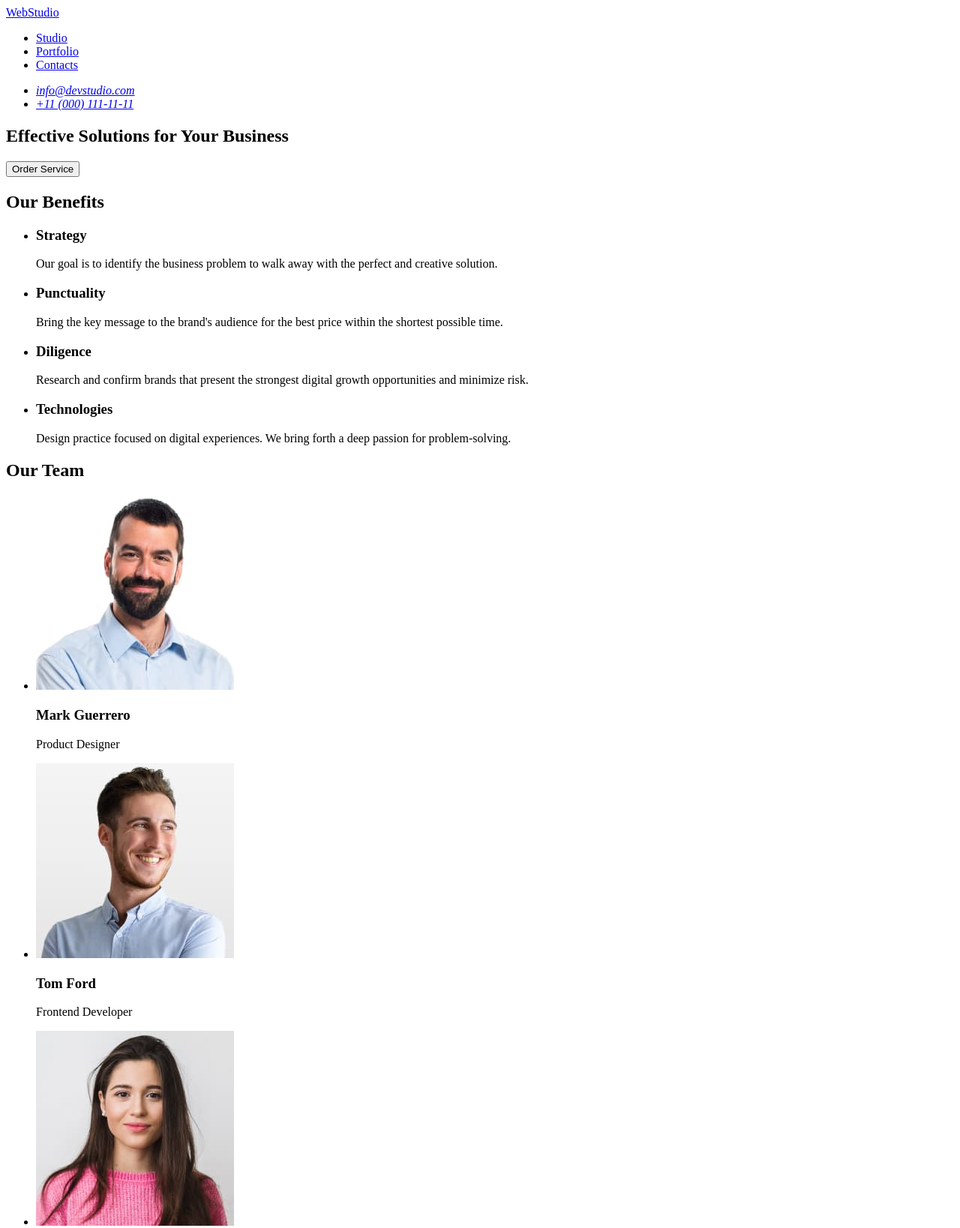
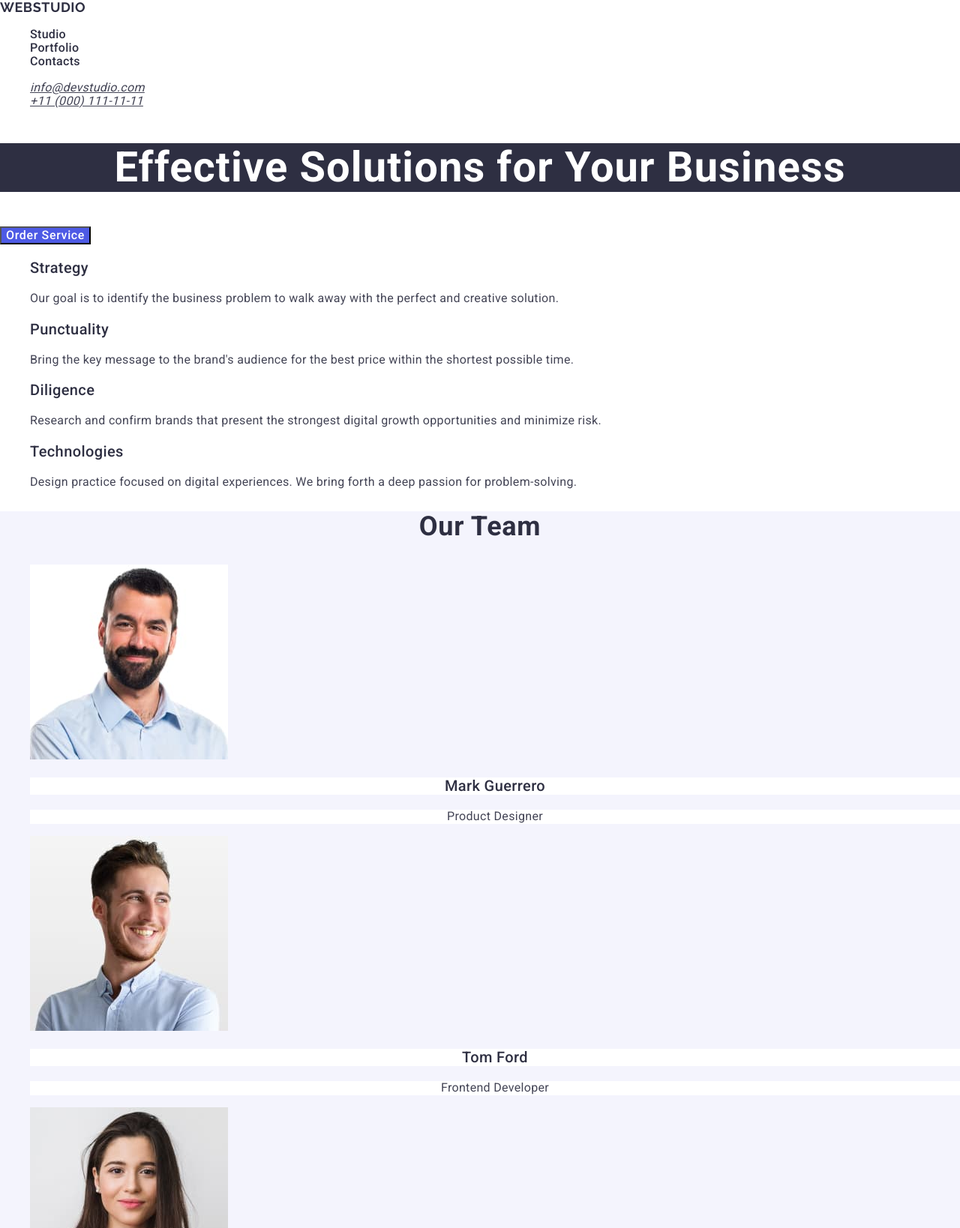
Before and after one commit to Lyudmyla13P/goit-markup-hw-02, a plain HTML site: page index.html in a window 1280 px wide. Shown: the top 1638 px of the page at 75% size. Drawn offline with nearby package versions, Linux system fonts and the light colour scheme.

Commit message:
update hw2

```diff
--- /dev/null
+++ b/css/styles.css
@@ -0,0 +1,181 @@
+/* =======Common styles======= */
+.list{
+    list-style-type: none;
+}
+.link{
+    text-decoration: none;
+}
+button{
+    cursor: pointer;
+}
+body{
+    font-family: 'Roboto', sans-serif;
+    color: #2E2F42;
+}
+/* =======Common styles======= */
+
+/* =======Header styles======= */
+.logo{
+
+        font-family: 'Raleway', sans-serif;
+        font-size: 18px;
+        font-weight: 700;
+        line-height:1,16;
+        letter-spacing: 0.03em;
+        text-transform: uppercase;
+        color: #2E2F42;
+    }
+.menu-link{
+
+    font-size: 16px;
+    font-weight: 500;
+    line-height: 1,5;
+    letter-spacing: 0.02em;
+    color:#2E2F42;
+}
+.menu-link:hover,
+.menu-link:focus{
+    color: #4D5AE5;
+}
+/* =======Header styles======= */
+/*======== Adsress styles====== */
+.address-link{
+
+    font-family: 'Roboto', sans-serif;
+    font-size: 16px;
+    font-weight: 400;
+    line-height: 1,5;
+    letter-spacing: 0.02em;
+    color: #434455;
+}
+.address-link:hover,
+.address-link:focus{
+    color: #4D5AE5;
+}
+.title{
+
+        text-align: center;
+        font-family: 'Roboto', sans-serif;
+        font-size: 56px;
+        font-weight: 700;
+        line-height: 1,07;
+        letter-spacing: 0.02em;
+        color:#FFF;
+        background: #2E2F42;
+}
+.order-service{
+        font-size: 16px;
+        font-weight: 500;
+        line-height: 1,5;
+        letter-spacing: 0.04em;
+        background: var(--IRIS, #4D5AE5);
+        color: var(--WHITE, #FFF);
+        font-family: 'Roboto', sans-serif;
+}
+.order-service:hover{
+    color:#4D5AE5
+}
+.our-benefits{
+font-family: 'Roboto', sans-serif;
+}
+.benefits{
+
+        font-size: 20px;
+        font-weight: 500;
+        line-height: 1,2;
+        letter-spacing: 0.02em;
+        color: var(--NAVY-BLUE, #2E2F42);
+}
+.description-of-benefits{
+
+        font-size: 16px;
+        font-weight: 400;
+        line-height: 1,5;
+        letter-spacing: 0.02em;
+        color: var(--SLATE, #434455);
+}
+.team{
+    background: var(--CLOUD, #F4F4FD);
+    font-family: 'Roboto', sans-serif;
+}
+.group{
+        text-align: center;
+        font-size: 36px;
+        font-weight: 700;
+        line-height: 1,11;
+        letter-spacing: 0.02em;
+        text-transform: capitalize;
+        color: var(--NAVY-BLUE, #2E2F42);
+}
+.section-heading{
+
+        text-align: center;
+        font-size: 20px;
+        font-weight: 500;
+        line-height: 1,2;
+        letter-spacing: 0.02em;
+        color: var(--NAVY-BLUE, #2E2F42);
+        background: var(--WHITE, #FFF);
+}
+.section-description{
+
+        text-align: center;
+        font-size: 16px;
+        font-weight: 400;
+        line-height: 1,5;
+        letter-spacing: 0.02em;
+        color: var(--SLATE, #434455);
+        background: var(--WHITE, #FFF);
+}
+.portfolio{
+    font-family: 'Roboto', sans-serif;
+}
+.portfolio-title{
+        text-align: center;
+        font-size: 36px;
+        font-weight: 700;
+        line-height: 1,11;
+        letter-spacing: 0.02em;
+        text-transform: capitalize;
+        color: var(--NAVY-BLUE, #2E2F42);
+}
+.portfolio-product{
+
+        font-size: 20px;
+        font-weight: 500;
+        line-height: 1,2;
+        letter-spacing: 0.02em;
+        color: var(--NAVY-BLUE, #2E2F42);
+}
+.portfolio-direction{
+
+        font-size: 16px;
+        font-weight: 400;
+        line-height: 1,5px;
+        letter-spacing: 0.02em;
+        color: var(--SLATE, #434455);
+}
+.footer{
+    background: var(--NAVY-BLUE, #2E2F42);
+
+}
+.logo-link{
+
+        font-family: Raleway;
+        font-size: 18px;
+        font-weight: 700;
+        line-height: 1,16;
+        letter-spacing: 0.03em;
+        text-transform: uppercase;
+        color: var(--CLOUD, #F4F4FD);
+        text-decoration: none;
+}
+.marketing{
+
+        font-family: Roboto;
+        font-size: 16px;
+        font-weight: 400;
+        line-height: 1,5;
+        letter-spacing: 0.02em;
+        color: var(--CLOUD, #F4F4FD);
+}
--- a/index.html
+++ b/index.html
@@ -4,102 +4,156 @@
     <meta charset="UTF-8">
     <meta name="viewport" content="width=device-width, initial-scale=1.0">
     <title>WebStudio</title>
+    <!-- Google Fonts -->
+    <link rel="preconnect" href="https://fonts.googleapis.com">
+    <link rel="preconnect" href="https://fonts.gstatic.com" crossorigin>
+    <link href="https://fonts.googleapis.com/css2?family=Raleway:wght@700&family=Roboto:wght@400;500;700&display=swap"
+        rel="stylesheet">
+        <!-- Modern normalize -->
+    <link
+    rel="stylesheet" href="https://cdnjs.cloudflare.com/ajax/libs/modern-normalize/2.0.0/modern-normalize.min.css"
+    />
+    <!-- Our stylesheet -->
+    <link rel="stylesheet" href="./css/styles.css" />
 </head>
 <body>
     <!-- Page Header -->
-    <header>
-        <nav>
-<a href="./index.html">WebStudio</a>
-<ul>
-    <li>
-        <a href="#Studio">Studio</a>
+    <header class="page-header">
+        <nav class="page-navigation">
+<a class="logo link" href="./index.html">WebStudio</a>
+<ul class="menu list">
+    <li class="menu-item">
+        <a class="menu-link link" href="#Studio">Studio</a>
     </li>
-    <li>
-        <a href="#Portfolio">Portfolio
+    <li class="menu-item">
+        <a class="menu-link link" href="#Portfolio">Portfolio
         </a>
     </li>
-    <li>
-        <a href="#Contacts">Contacts</a>
+    <li class="menu-item">
+        <a class="menu-link link" href="#Contacts">Contacts</a>
     </li>
 </ul>
 </nav>
 <address>
-    <ul>
+    <ul class="address list">
         <li>
-            <a href="mailto:info@devstudio.com">info@devstudio.com</a>
+            <a class="address-link list" href="mailto:info@devstudio.com">info@devstudio.com</a>
         </li>
         <li>
-            <a href="tel:+110001111111">+11 (000) 111-11-11</a>
+            <a class="address-link list" href="tel:+110001111111">+11 (000) 111-11-11</a>
         </li>
     </ul>
 </address>
     </header>
     <!-- Hero Section -->
     <main>
-        <section>
-            <h1>Effective Solutions for Your Business</h1>
-            <button type="button">Order Service</button>
+        <section class="main-title">
+            <h1 class="title">Effective Solutions for Your Business</h1>
+            <button class="order-service" type="button">Order Service</button>
         </section>
         <!-- Our Benefits -->
-        <section>
-            <h2>Our Benefits</h2>
-            <ul>
-<li>
-    <h3>Strategy</h3>
-    <p>Our goal is to identify the business problem to walk away with the perfect and creative solution.
+        <section class="our-benefits">
+            <ul class="benefits-item list">
+<li class="benefits-company">
+    <h3 class="benefits">Strategy</h3>
+    <p class="description-of-benefits"> Our goal is to identify the business problem to walk away with the perfect and creative solution.
 </p>
 </li>
-<li>
-    <h3>Punctuality</h3>
-    <p>
+<li class="benefits-company">
+    <h3 class="benefits">Punctuality</h3>
+    <p class="description-of-benefits">
         Bring the key message to the brand's audience for the best price within the shortest possible time.
 
     </p>
 </li>
-<li>
-    <h3>Diligence</h3>
-    <p>Research and confirm brands that present the strongest digital growth opportunities and minimize risk.</p>
+<li class="benefits-company">
+    <h3 class="benefits">Diligence</h3>
+    <p class="description-of-benefits"> Research and confirm brands that present the strongest digital growth opportunities and minimize risk.</p>
 </li>
-<li>
-    <h3>Technologies</h3>
-    <p>Design practice focused on digital experiences. We bring forth a deep passion for problem-solving.</p>
+<li class="benefits-company">
+    <h3 class="benefits">Technologies</h3>
+    <p class="description-of-benefits"> Design practice focused on digital experiences. We bring forth a deep passion for problem-solving.</p>
 </li>
             </ul>
         </section>
-<section>
-    <!-- Our Team -->
-    <h2>Our Team</h2>
-    <ul>
-        <li>
+        <!-- Our Team -->
+
+<section class="team">
+
+    <h2 class="group">Our Team</h2>
+    <ul class="team-member list">
+        <li class="acquaintance">
             <img src="./images/mark.jpg" alt="Foto Mark Querrero" width="264" height="260"
             />
-            <h3>Mark Guerrero</h3>
-            <p>Product Designer</p>
+            <h3 class="section-heading">Mark Guerrero</h3>
+            <p class="section-description">Product Designer</p>
         </li>
-        <li>
+        <li class="acquaintance">
             <img src="./images/tom.jpg" alt="Foto Tom Ford" width="264" height="260"
             />
-            <h3>Tom Ford</h3>
-            <p>Frontend Developer</p>
+            <h3 class="section-heading">Tom Ford</h3>
+            <p class="section-description">Frontend Developer</p>
         </li>
-        <li>
+        <li class="acquaintance">
             <img src="./images/camila.jpg" alt="Foto Camila Garcia" width="264" height="260"
             />
-            <h3>Camila Garcia</h3>
-            <p>Marketing</p>
+            <h3 class="section-heading">Camila Garcia</h3>
+            <p class="section-description">Marketing</p>
         </li>
-        <li>
+        <li class="acquaintance">
             <img src="./images/daniel.jpg" alt="Foto Daniel Wilson" width="264" height="260"
             />
-            <h3>Daniel Wilson</h3>
-            <p>UI Designer</p>
+            <h3 class="section-heading">Daniel Wilson</h3>
+            <p class="section-description">UI Designer</p>
+        </li>
+    </ul>
+</section>
+<!-- Our portfolio -->
+<section class="portfolio">
+    <h2 class="portfolio-title">Our Portfolio</h2>
+    <ul class="portfolio-projects list">
+        <li class="finished projects">
+            <img src="./images/img-6-2.jpg" alt="Project Card Banking" width="360" height="300"
+            />
+            <h3 class="portfolio-product">Banking App</h3>
+            <p class="portfolio-direction">App</p>
+        </li>
+        <li lass="finished projects">
+            <img src="./images/img-5-2.jpg" alt="Project Card Cashless" width="360" height="300"
+            />
+            <h3 class="portfolio-product">Cashless Payment</h3>
+            <p class="portfolio-direction">Marketing</p>
+        </li>
+        <li lass="finished projects">
+            <img src="./images/img-4-2.jpg" alt="Project Card Meditation" width="360" height="300"
+            />
+            <h3 class="portfolio-product">Meditation App</h3>
+            <p class="portfolio-direction">App</p>
+        </li>
+        <li lass="finished projects">
+            <img src="./images/img-3-2.jpg" alt="Project Card Taxi" width="360" height="300"
+            />
+            <h3 class="portfolio-product">Taxi Service</h3>
+            <p class="portfolio-direction">Marketing</p>
+        </li>
+        <li lass="finished projects">
+            <img src="./images/img-2-2.jpg" alt="Project Card Screen" width="360" height="300"
+            />
+            <h3 class="portfolio-product">Screen Illustrations</h3>
+            <p class="portfolio-direction">Design</p>
+        </li>
+        <li lass="finished projects">
+            <img src="./images/img-7.jpg" alt="Project Card Online" width="360" height="300"
+            />
+            <h3 class="portfolio-product">Online Courses</h3>
+            <p class="portfolio-direction">Marketing</p>
         </li>
     </ul>
 </section>
     </main>
-    <footer>
-<a href="./index.html">WebStudio</a>
-<p>
+    <footer class="footer">
+<a class="logo-link" href="./index.html">WebStudio</a>
+<p class="marketing">
     Increase the flow of customers and sales for your business with digital marketing & growth solutions.
 </p>
     </footer>
```
Also changed, not shown: images/img-2-2.jpg (added), images/img-3-2.jpg (added), images/img-4-2.jpg (added), images/img-5-2.jpg (added), images/img-6-2.jpg (added), images/img-7.jpg (added), 1 other file.
